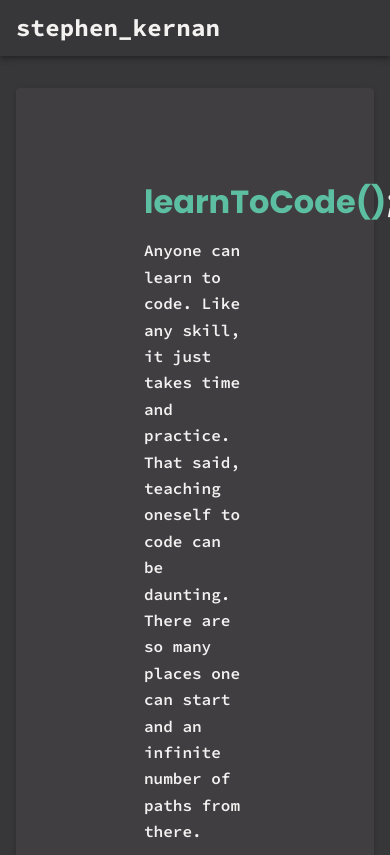
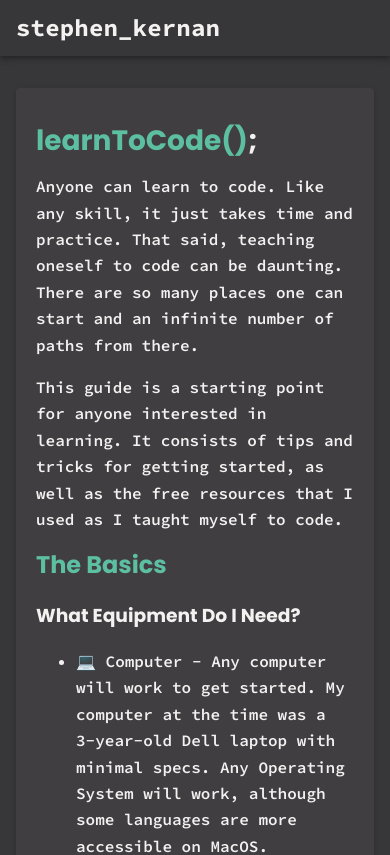
Before and after one commit to stephen-kernan/personal-website, a React (Create React App) app: page / in a window 390 px wide. Shown: the top 855 px of the page. Built offline with nearby package versions, Linux system fonts and the light colour scheme.

Commit message:
fixed mobile

```diff
--- a/public/index.html
+++ b/public/index.html
@@ -42,7 +42,7 @@
       work correctly both with client-side routing and a non-root public URL.
       Learn how to configure a non-root public URL by running `npm run build`.
     -->
-    <title>React App</title>
+    <title>Stephen Kernan</title>
   </head>
   <body>
     <noscript>You need to enable JavaScript to run this app.</noscript>
--- a/src/App.css
+++ b/src/App.css
@@ -102,3 +102,22 @@ li {
 .sub-section {
   margin: 1.5em auto 0.75em auto;
 }
+
+@media (max-width: 850px) {
+  .dark-mode-paper {
+    padding: 2em 3em !important;
+    margin: 2em auto;
+  }
+}
+
+@media (max-width: 450px) {
+  h1 {
+    margin-top: 1em;
+    font-size: 1.75em;
+  }
+
+  .dark-mode-paper {
+    padding: 0.75em 1.25em !important;
+    margin: 2em auto;
+  }
+}
--- a/src/App.js
+++ b/src/App.js
@@ -1,4 +1,3 @@
-import logo from "./logo.svg";
 import "./App.css";
 import { BrowserRouter, Route, Switch } from "react-router-dom";
 import { LandingPage } from "./LandingPage";
--- a/src/LandingPage.js
+++ b/src/LandingPage.js
@@ -1,12 +1,10 @@
 import {
   AppBar,
   Container,
-  IconButton,
   Paper,
   Toolbar,
   Typography,
 } from "@mui/material";
-import MenuIcon from "@mui/icons-material/Menu";
 import React from "react";
 
 import "./App.css";
```
